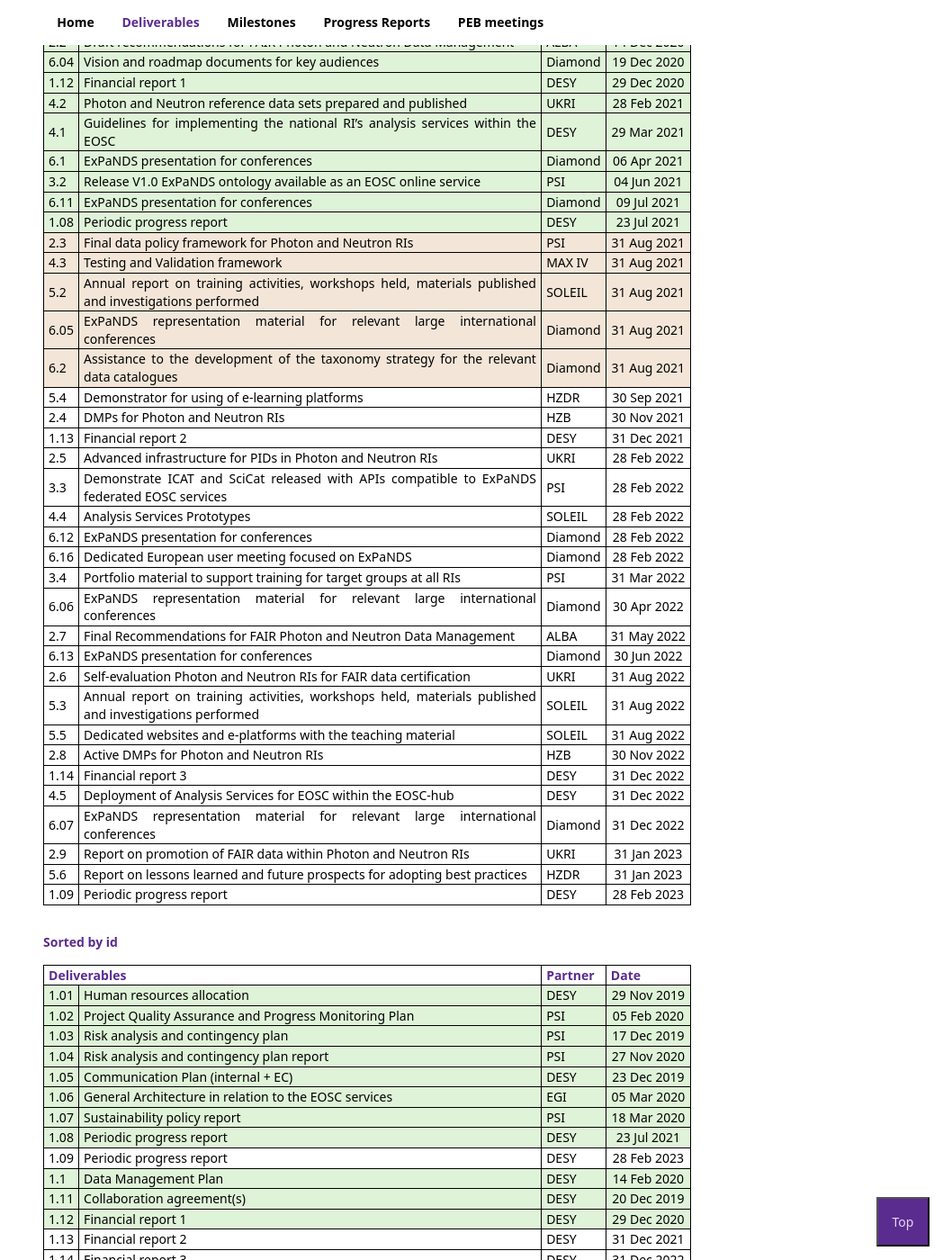
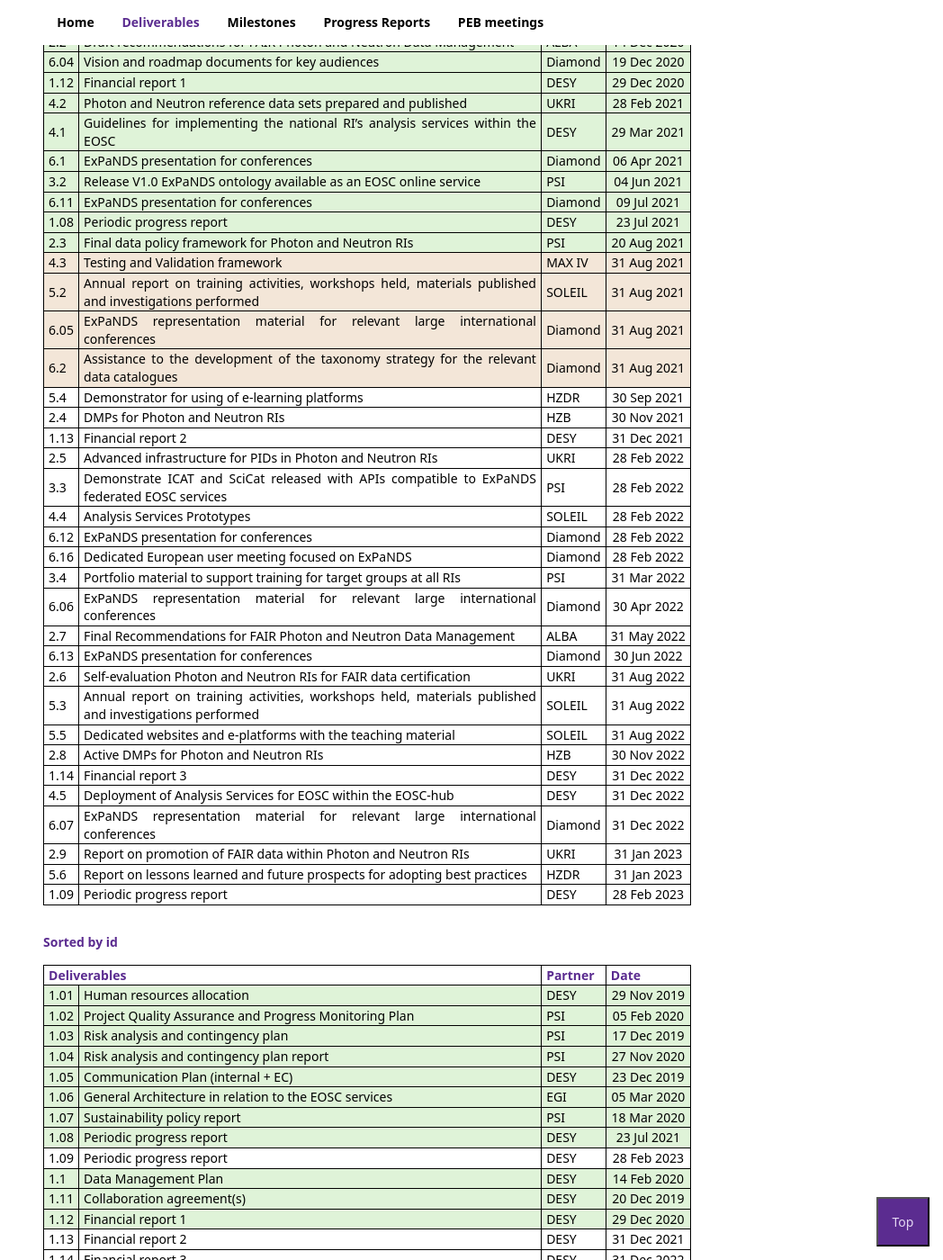
Before and after one commit to ExPaNDS-eu/WP1-reporting, a Jekyll site: the page built from deliverables.html, in a window 1280 px wide and 1400 px high, scrolled down 922 px. Shown: the whole window at 90% size, without its empty margins (232-1280 px from the left). Built offline with Jekyll 4.4.1, drawn with Linux system fonts in a browser that asks for light colours; some of the changed text lies outside the part shown.

Commit message:
delivery of d2.3

```diff
--- a/_data/deliverables.yml
+++ b/_data/deliverables.yml
@@ -132,8 +132,11 @@
 - id: 2.3
   name: Final data policy framework for Photon and Neutron RIs
   partner: PSI
-  date: 2021-08-31
+  date: 2021-08-20
   description: Framework to support and guide our PaN facilities in their data policy enhancements to FAIR.
+  link: https://doi.org/10.5281/zenodo.5205825
+  img: https://zenodo.org/badge/DOI/10.5281/zenodo.5205825.svg
+  status: delivered
 
 - id: 2.4
   name: DMPs for Photon and Neutron RIs
```
